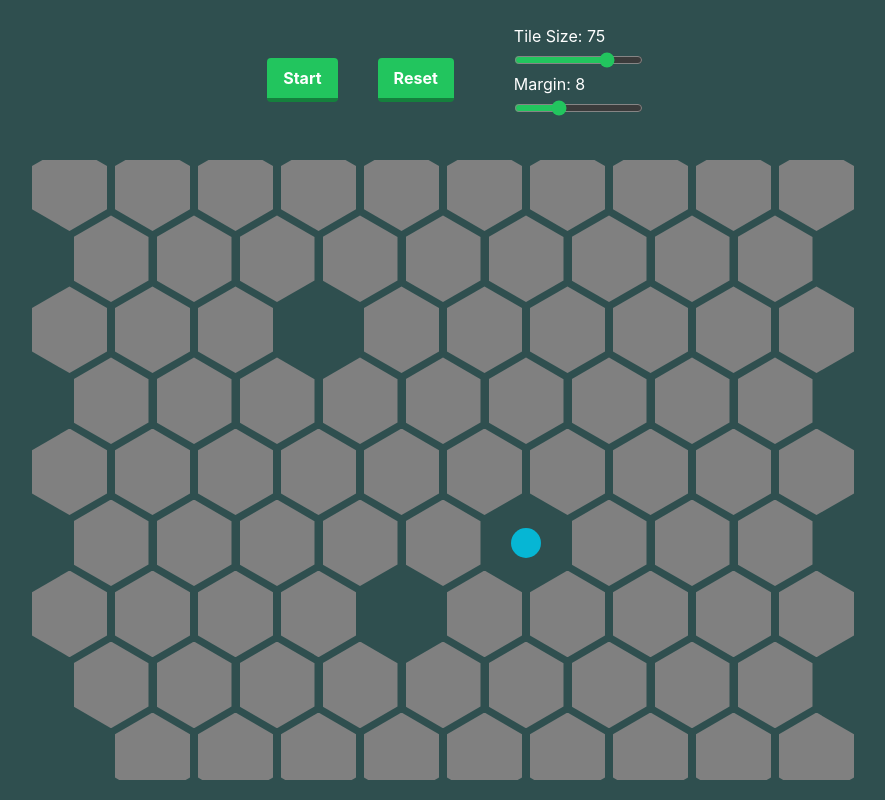
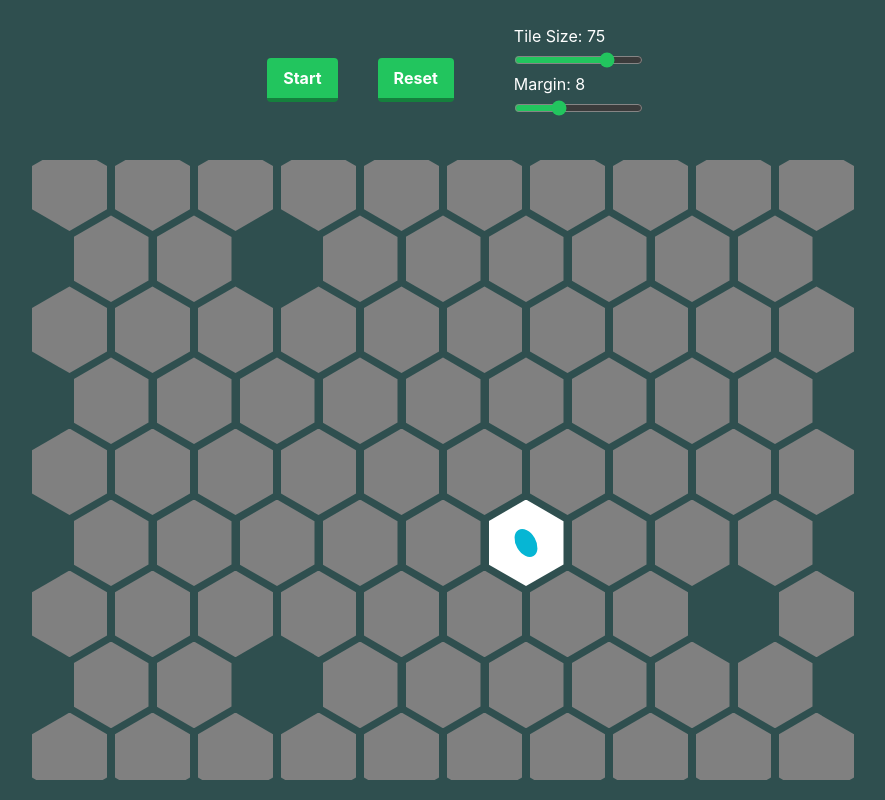
Before and after one commit to Brentwish/hex-hopper, a React (Create React App) app: page / in a window 1280 px wide. Shown: the whole page, without its empty margins (195-1080 px from the left). Built offline with nearby package versions, Linux system fonts and the light colour scheme; the HTML template or start-up script is replaced by a standard one.

Commit message:
add player inputs

```diff
--- a/src/App.jsx
+++ b/src/App.jsx
@@ -1,9 +1,11 @@
 import Game from "./components/Game";
 
-const App = () => (
+const App = () => {
+  return (
   <div className="app">
     <Game />
   </div>
-);
+  );
+};
 
 export default App;
--- a/src/components/Buttons/BoldButton.tsx
+++ b/src/components/Buttons/BoldButton.tsx
@@ -16,7 +16,10 @@ const BoldButton = ({ label, color, onClick }: ButtonProps) => {
     <button
       type="button"
       className={`text-white font-bold py-2 px-4 m-5 border-b-4 rounded ${colorClasses}`}
-      onClick={onClick}
+      onClick={(e) => {
+        (e.target as HTMLButtonElement).blur();
+        onClick();
+      }}
     >
       {label}
     </button>
--- a/src/components/Game/Game.tsx
+++ b/src/components/Game/Game.tsx
@@ -1,6 +1,6 @@
 /* eslint-disable react-hooks/exhaustive-deps */
 
-import React, { useEffect } from "react";
+import React, { useEffect, useState } from "react";
 import useAnimationFrame, { useInterval } from "../../hooks/useAnimationFrame";
 import useGameStore from "./store";
 import Board from "./Board";
@@ -10,8 +10,25 @@ import BoldButton from "../Buttons/BoldButton";
 const Game = () => {
   const { actions, game } = useGameStore(({ actions, game }) => ({ actions, game }));
   const { stop, run, running } = useAnimationFrame(actions.update);
+  const [rendered, setRendered] = useState<boolean>(false);
 
-  useEffect(() => actions.init(), []);
+  useEffect(() => {
+    if (!rendered) {
+      const processInput = (e: KeyboardEvent) => {
+        console.log(e.key)
+        if (e.key === 'a') return actions.playerInput('left');
+        if (e.key === 'd') return actions.playerInput('right');
+        if (e.key === ' ') return running ? stop() : run();
+      }
+
+      window.addEventListener('keydown', processInput);
+      setRendered(true);
+
+      return () => document.removeEventListener('keydown', processInput);
+    }
+
+    return () => {};
+  }, []);
 
   return (
     <div className="flex flex-col items-center max-h-screen p-5">
--- a/src/components/Game/Player/Player.tsx
+++ b/src/components/Game/Player/Player.tsx
@@ -15,6 +15,7 @@ const Player = ({ player }: PlayerProps) => {
         height: player.height,
         left: player.x,
         top: player.y,
+        transform: player.dir === 'left' ? 'rotate(-30deg)' : 'rotate(30deg)',
       }}
     />
   );
--- a/src/components/Game/store.ts
+++ b/src/components/Game/store.ts
@@ -7,6 +7,7 @@ type GameActions = {
   update: (deltaTime: DOMHighResTimeStamp) => void;
   setTileSize: (size: number) => void;
   setMargin: (margin: number) => void;
+  playerInput: (dir: 'left' | 'right') => void;
 }
 
 type GameState = {
@@ -17,7 +18,7 @@ type GameState = {
 const useGameStore = create<GameState>(set => ({
   game: new HexHopper(config),
   actions: {
-    init: () => set((state) => {
+    init: () => set(state => {
       const game = new HexHopper(config);
 
       return { game };
@@ -43,6 +44,13 @@ const useGameStore = create<GameState>(set => ({
 
       return { game };
     }),
+    playerInput: (dir: 'left' | 'right') => set(state => {
+      const { game } = state;
+
+      game.movePlayer(dir)
+
+      return { game };
+    }),
   },
 }));
 
--- a/src/config.ts
+++ b/src/config.ts
@@ -11,9 +11,10 @@ export const config: GameConfig = {
   player: {
     id: 1,
     height: 30,
-    width: 30,
+    width: 20,
     x: 150,
     y: 150,
+    dir: 'left',
   },
 };
 
--- a/src/game/index.ts
+++ b/src/game/index.ts
@@ -11,6 +11,7 @@ export interface IHexHopper extends GameConfig {
   update: (dt: DOMHighResTimeStamp) => void;
   setMargin: (size: number) => void;
   setTileSize: (size: number) => void;
+  movePlayer: (dir: 'left' | 'right') => void;
   board: IBoard;
   gameSpeed: number;
   player: IPlayer;
@@ -43,6 +44,11 @@ class HexHopper implements IHexHopper {
     this.board.setTileSize(size);
     this.player.update(0);
   }
+
+  movePlayer(dir: 'left' | 'right'): void {
+    this.player.dir = dir;
+    this.player.targetTile = this.player.tile[dir];
+  }
 }
 
 export default HexHopper;
--- a/src/game/player.ts
+++ b/src/game/player.ts
@@ -7,9 +7,11 @@ export type PlayerConfig = {
   width: number;
   y: number;
   x: number;
+  dir: 'left' | 'right';
 }
 
 export interface IPlayer extends PlayerConfig {
+  dir: 'left' | 'right';
   tile: ITile;
   targetTile: ITile | null;
   update: (dt: DOMHighResTimeStamp) => void;
@@ -33,18 +35,20 @@ class Player implements IPlayer {
 
   targetTile: ITile | null;
 
+  dir: 'left' | 'right';
+
   constructor(config: PlayerConfig, game: IHexHopper) {
     this.game = game;
     this.id = config.id;
     this.width = config.width;
     this.height = config.height;
+    this.dir = config.dir;
 
     const tile = this.game.board.rows[Math.floor(this.game.board.height / 3)].tiles[Math.floor(this.game.board.width / 2)];
 
     tile.player = this;
     this.tile = tile;
-    const r = Math.floor(Math.random() * 2);
-    this.targetTile = r % 2 === 0 ? this.tile.left : this.tile.right;
+    this.targetTile = this.tile[this.dir];
 
     this.x = this.xOffset;
     this.y = this.yOffset;
@@ -75,8 +79,7 @@ class Player implements IPlayer {
       this.targetTile.player = this;
       this.tile = this.targetTile;
 
-      const r = Math.floor(Math.random() * 2);
-      if (r % 2 === 0) {
+      if (this.dir === 'left') {
         if (this.targetTile.left) {
           this.targetTile = this.targetTile.left;
         } else {
```
